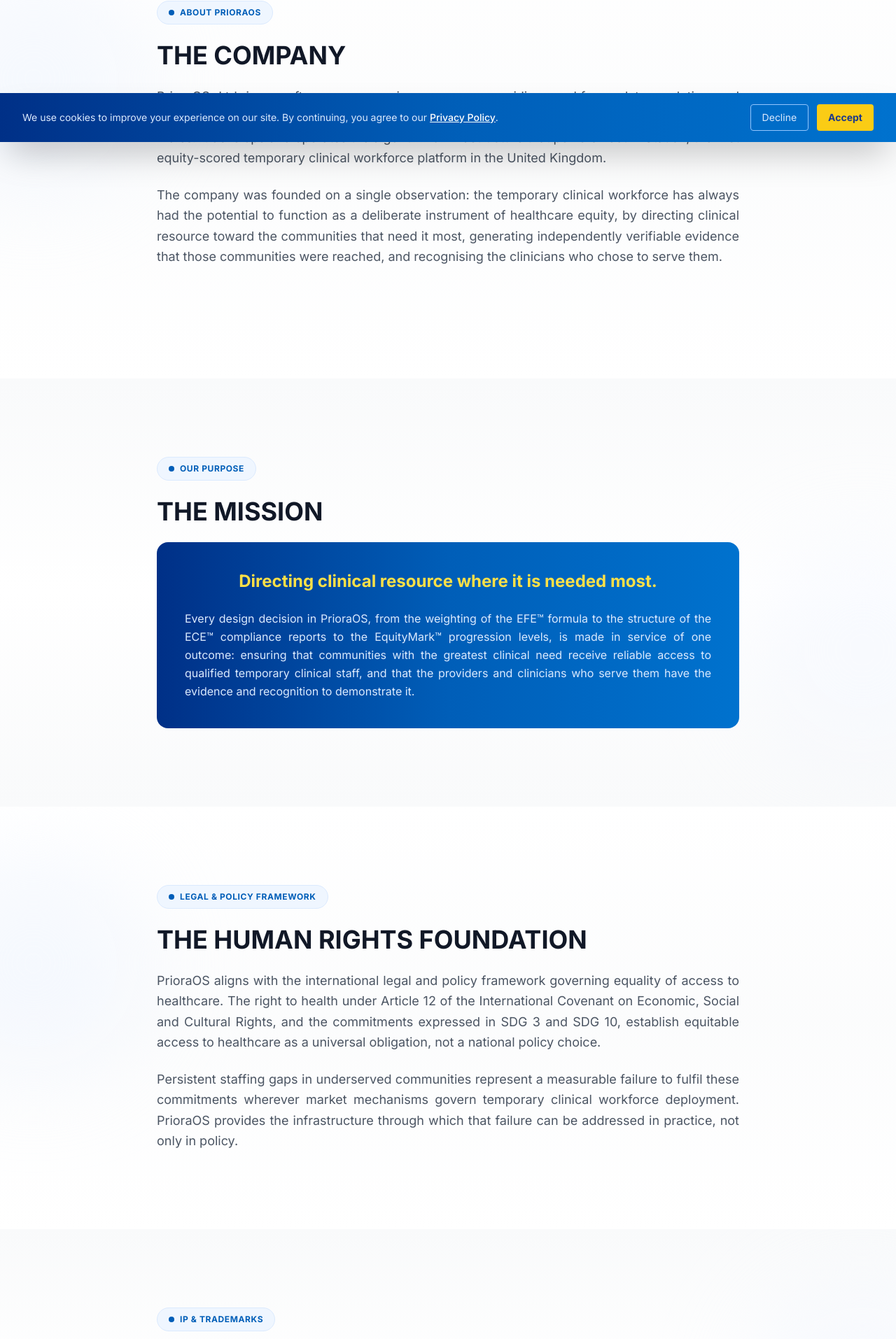
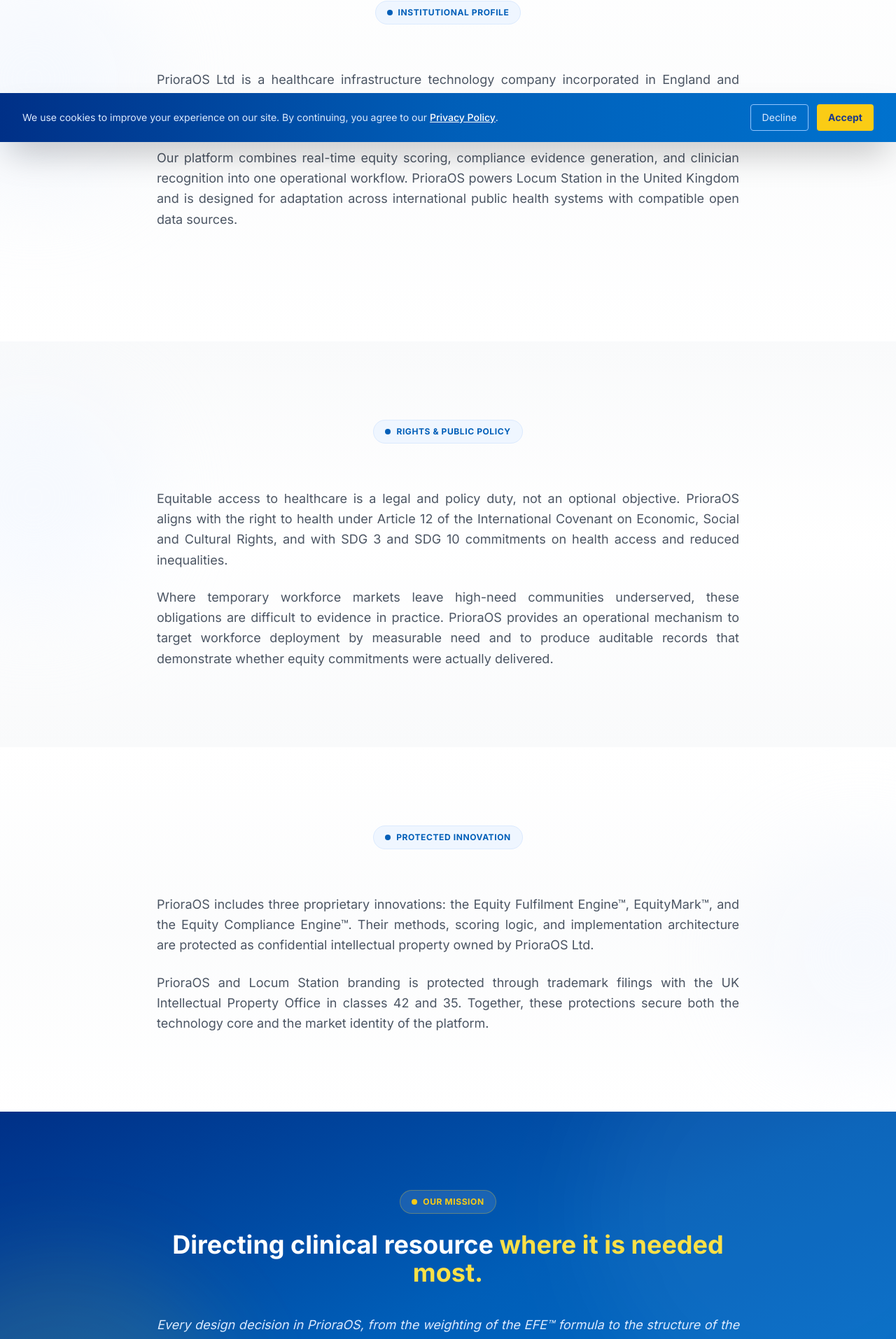
Before and after one commit to priopraos/priopraos-website, a React (Vite) app: page /about in a window 1280 px wide. Shown: the part 597-2511 px from the top of the page at 70% size. Built offline with nearby package versions, Linux system fonts and the light colour scheme; no server answers.

Commit message:
Deploy: 2026-06-03 16:27:15

```diff
--- a/src/pages/About.tsx
+++ b/src/pages/About.tsx
@@ -28,17 +28,68 @@
         </div>
         <div className="relative max-w-4xl mx-auto px-4 sm:px-6 lg:px-8">
           <ScrollReveal>
-            <span className="inline-flex items-center gap-2 bg-blue-50 text-[#005EB8] text-xs font-bold uppercase tracking-wider px-4 py-2 rounded-full mb-6 border border-blue-100">
-              <span className="w-2 h-2 bg-[#005EB8] rounded-full" />
-              About PrioraOS
-            </span>
-            <h2 className="text-3xl sm:text-4xl font-bold text-gray-900 mb-6">THE COMPANY</h2>
+            <div className="text-center mb-10">
+              <span className="inline-flex items-center gap-2 bg-blue-50 text-[#005EB8] text-xs font-bold uppercase tracking-wider px-4 py-2 rounded-full mb-6 border border-blue-100">
+                <span className="w-2 h-2 bg-[#005EB8] rounded-full animate-pulse" />
+                Institutional Profile
+              </span>
+            </div>
             <div className="text-lg text-gray-600 leading-relaxed space-y-6 mb-12">
               <p className="text-left md:text-justify">
-                PrioraOS Ltd is a software-as-a-service company providing workforce data analytics and compliance reporting tools to healthcare provider organisations, incorporated in England and Wales. It develops and operates the algorithmic infrastructure that powers Locum Station, the first equity-scored temporary clinical workforce platform in the United Kingdom.
+                PrioraOS Ltd is a healthcare infrastructure technology company incorporated in England and Wales. We build software that helps health systems direct temporary clinical workforce capacity toward communities with the greatest measurable need.
               </p>
               <p className="text-left md:text-justify">
-                The company was founded on a single observation: the temporary clinical workforce has always had the potential to function as a deliberate instrument of healthcare equity, by directing clinical resource toward the communities that need it most, generating independently verifiable evidence that those communities were reached, and recognising the clinicians who chose to serve them.
+                Our platform combines real-time equity scoring, compliance evidence generation, and clinician recognition into one operational workflow. PrioraOS powers Locum Station in the United Kingdom and is designed for adaptation across international public health systems with compatible open data sources.
+              </p>
+            </div>
+          </ScrollReveal>
+        </div>
+      </section>
+
+      {/* ═══════════ THE HUMAN RIGHTS FOUNDATION ═══════════ */}
+      <section className="relative py-20 lg:py-28 bg-gradient-to-b from-gray-50 via-white to-gray-50 overflow-hidden">
+        <div className="absolute inset-0 pointer-events-none overflow-hidden">
+          <div className="absolute top-16 -left-28 w-80 h-80 rounded-full bg-blue-50/50 blur-3xl" />
+        </div>
+        <div className="relative max-w-4xl mx-auto px-4 sm:px-6 lg:px-8">
+          <ScrollReveal>
+            <div className="text-center mb-10">
+              <span className="inline-flex items-center gap-2 bg-blue-50 text-[#005EB8] text-xs font-bold uppercase tracking-wider px-4 py-2 rounded-full mb-6 border border-blue-100">
+                <span className="w-2 h-2 bg-[#005EB8] rounded-full animate-pulse" />
+                Rights &amp; Public Policy
+              </span>
+            </div>
+            <div className="text-lg text-gray-600 leading-relaxed space-y-6">
+              <p className="text-left md:text-justify">
+                Equitable access to healthcare is a legal and policy duty, not an optional objective. PrioraOS aligns with the right to health under Article 12 of the International Covenant on Economic, Social and Cultural Rights, and with SDG 3 and SDG 10 commitments on health access and reduced inequalities.
+              </p>
+              <p className="text-left md:text-justify">
+                Where temporary workforce markets leave high-need communities underserved, these obligations are difficult to evidence in practice. PrioraOS provides an operational mechanism to target workforce deployment by measurable need and to produce auditable records that demonstrate whether equity commitments were actually delivered.
+              </p>
+            </div>
+          </ScrollReveal>
+        </div>
+      </section>
+
+      {/* ═══════════ INTELLECTUAL PROPERTY ═══════════ */}
+      <section className="relative py-20 lg:py-28 bg-gradient-to-b from-white via-gray-50/60 to-white overflow-hidden">
+        <div className="absolute inset-0 pointer-events-none overflow-hidden">
+          <div className="absolute bottom-16 -right-28 w-80 h-80 rounded-full bg-blue-50/40 blur-3xl" />
+        </div>
+        <div className="relative max-w-4xl mx-auto px-4 sm:px-6 lg:px-8">
+          <ScrollReveal>
+            <div className="text-center mb-10">
+              <span className="inline-flex items-center gap-2 bg-blue-50 text-[#005EB8] text-xs font-bold uppercase tracking-wider px-4 py-2 rounded-full mb-6 border border-blue-100">
+                <span className="w-2 h-2 bg-[#005EB8] rounded-full animate-pulse" />
+                Protected Innovation
+              </span>
+            </div>
+            <div className="text-lg text-gray-600 leading-relaxed space-y-6">
+              <p className="text-left md:text-justify">
+                PrioraOS includes three proprietary innovations: the Equity Fulfilment Engine™, EquityMark™, and the Equity Compliance Engine™. Their methods, scoring logic, and implementation architecture are protected as confidential intellectual property owned by PrioraOS Ltd.
+              </p>
+              <p className="text-left md:text-justify">
+                PrioraOS and Locum Station branding is protected through trademark filings with the UK Intellectual Property Office in classes 42 and 35. Together, these protections secure both the technology core and the market identity of the platform.
               </p>
             </div>
           </ScrollReveal>
@@ -46,68 +97,27 @@
       </section>
 
       {/* ═══════════ THE MISSION ═══════════ */}
-      <section className="relative py-20 lg:py-28 bg-gradient-to-b from-gray-50 via-white to-gray-50 overflow-hidden">
+      <section className="relative overflow-hidden bg-gradient-to-br from-[#003087] via-[#005EB8] to-[#0072CE] py-20 lg:py-28 text-white">
         <div className="absolute inset-0 pointer-events-none overflow-hidden">
-          <div className="absolute bottom-16 -right-28 w-80 h-80 rounded-full bg-blue-50/40 blur-3xl" />
+          <div className="absolute -top-40 -right-40 w-[600px] h-[600px] rounded-full bg-white/5 blur-3xl" />
+          <div className="absolute -bottom-40 -left-40 w-[500px] h-[500px] rounded-full bg-yellow-400/10 blur-3xl" />
         </div>
         <div className="relative max-w-4xl mx-auto px-4 sm:px-6 lg:px-8">
           <ScrollReveal>
-            <span className="inline-flex items-center gap-2 bg-blue-50 text-[#005EB8] text-xs font-bold uppercase tracking-wider px-4 py-2 rounded-full mb-6 border border-blue-100">
-              <span className="w-2 h-2 bg-[#005EB8] rounded-full" />
-              Our Purpose
-            </span>
-            <h2 className="text-3xl sm:text-4xl font-bold text-gray-900 mb-6">THE MISSION</h2>
-            <div className="bg-gradient-to-r from-[#003087] via-[#005EB8] to-[#0072CE] rounded-2xl p-10 text-center">
-              <p className="text-xl lg:text-2xl text-yellow-300 font-bold mb-6">
-                Directing clinical resource where it is needed most.
-              </p>
-              <p className="text-blue-100 leading-relaxed max-w-3xl mx-auto text-left md:text-justify">
+            <div className="text-center mb-10">
+              <span className="inline-flex items-center gap-2 bg-white/10 backdrop-blur-sm text-yellow-400 text-xs font-bold uppercase tracking-wider px-4 py-2 rounded-full mb-6 border border-yellow-400/30">
+                <span className="w-2 h-2 bg-yellow-400 rounded-full animate-pulse" />
+                Our Mission
+              </span>
+              <h2 className="text-3xl sm:text-4xl font-bold text-white">
+                Directing clinical resource <span className="text-yellow-300">where it is needed most.</span>
+              </h2>
+            </div>
+            <div className="text-lg text-blue-100 leading-relaxed space-y-6 text-left md:text-justify italic">
+              <p>
                 Every design decision in PrioraOS, from the weighting of the EFE™ formula to the structure of the ECE™ compliance reports to the EquityMark™ progression levels, is made in service of one outcome: ensuring that communities with the greatest clinical need receive reliable access to qualified temporary clinical staff, and that the providers and clinicians who serve them have the evidence and recognition to demonstrate it.
               </p>
             </div>
-          </ScrollReveal>
-        </div>
-      </section>
-
-      {/* ═══════════ THE HUMAN RIGHTS FOUNDATION ═══════════ */}
-      <section className="relative py-20 lg:py-28 bg-gradient-to-b from-white via-gray-50/60 to-white overflow-hidden">
-        <div className="absolute inset-0 pointer-events-none overflow-hidden">
-          <div className="absolute top-16 -left-28 w-80 h-80 rounded-full bg-blue-50/50 blur-3xl" />
-        </div>
-        <div className="relative max-w-4xl mx-auto px-4 sm:px-6 lg:px-8">
-          <ScrollReveal>
-            <span className="inline-flex items-center gap-2 bg-blue-50 text-[#005EB8] text-xs font-bold uppercase tracking-wider px-4 py-2 rounded-full mb-6 border border-blue-100">
-              <span className="w-2 h-2 bg-[#005EB8] rounded-full" />
-              Legal &amp; Policy Framework
-            </span>
-            <h2 className="text-3xl sm:text-4xl font-bold text-gray-900 mb-6">THE HUMAN RIGHTS FOUNDATION</h2>
-            <div className="text-lg text-gray-600 leading-relaxed space-y-6">
-              <p className="text-left md:text-justify">
-                PrioraOS aligns with the international legal and policy framework governing equality of access to healthcare. The right to health under Article 12 of the International Covenant on Economic, Social and Cultural Rights, and the commitments expressed in SDG 3 and SDG 10, establish equitable access to healthcare as a universal obligation, not a national policy choice.
-              </p>
-              <p className="text-left md:text-justify">
-                Persistent staffing gaps in underserved communities represent a measurable failure to fulfil these commitments wherever market mechanisms govern temporary clinical workforce deployment. PrioraOS provides the infrastructure through which that failure can be addressed in practice, not only in policy.
-              </p>
-            </div>
-          </ScrollReveal>
-        </div>
-      </section>
-
-      {/* ═══════════ INTELLECTUAL PROPERTY ═══════════ */}
-      <section className="relative py-20 lg:py-28 bg-gradient-to-b from-gray-50 via-white to-gray-50 overflow-hidden">
-        <div className="absolute inset-0 pointer-events-none overflow-hidden">
-          <div className="absolute bottom-16 -right-28 w-80 h-80 rounded-full bg-blue-50/40 blur-3xl" />
-        </div>
-        <div className="relative max-w-4xl mx-auto px-4 sm:px-6 lg:px-8">
-          <ScrollReveal>
-            <span className="inline-flex items-center gap-2 bg-blue-50 text-[#005EB8] text-xs font-bold uppercase tracking-wider px-4 py-2 rounded-full mb-6 border border-blue-100">
-              <span className="w-2 h-2 bg-[#005EB8] rounded-full" />
-              IP &amp; Trademarks
-            </span>
-            <h2 className="text-3xl sm:text-4xl font-bold text-gray-900 mb-6">INTELLECTUAL PROPERTY</h2>
-            <p className="text-lg text-gray-600 leading-relaxed text-left md:text-justify">
-              The three proprietary innovations of PrioraOS, the Equity Fulfilment Engine™, EquityMark™, and the Equity Compliance Engine™, are protected as trade secrets of PrioraOS Ltd under an executed IP Assignment Agreement. PrioraOS and Locum Station are the subject of trademark applications at the UK Intellectual Property Office in classes 42 and 35.
-            </p>
           </ScrollReveal>
         </div>
       </section>
```
